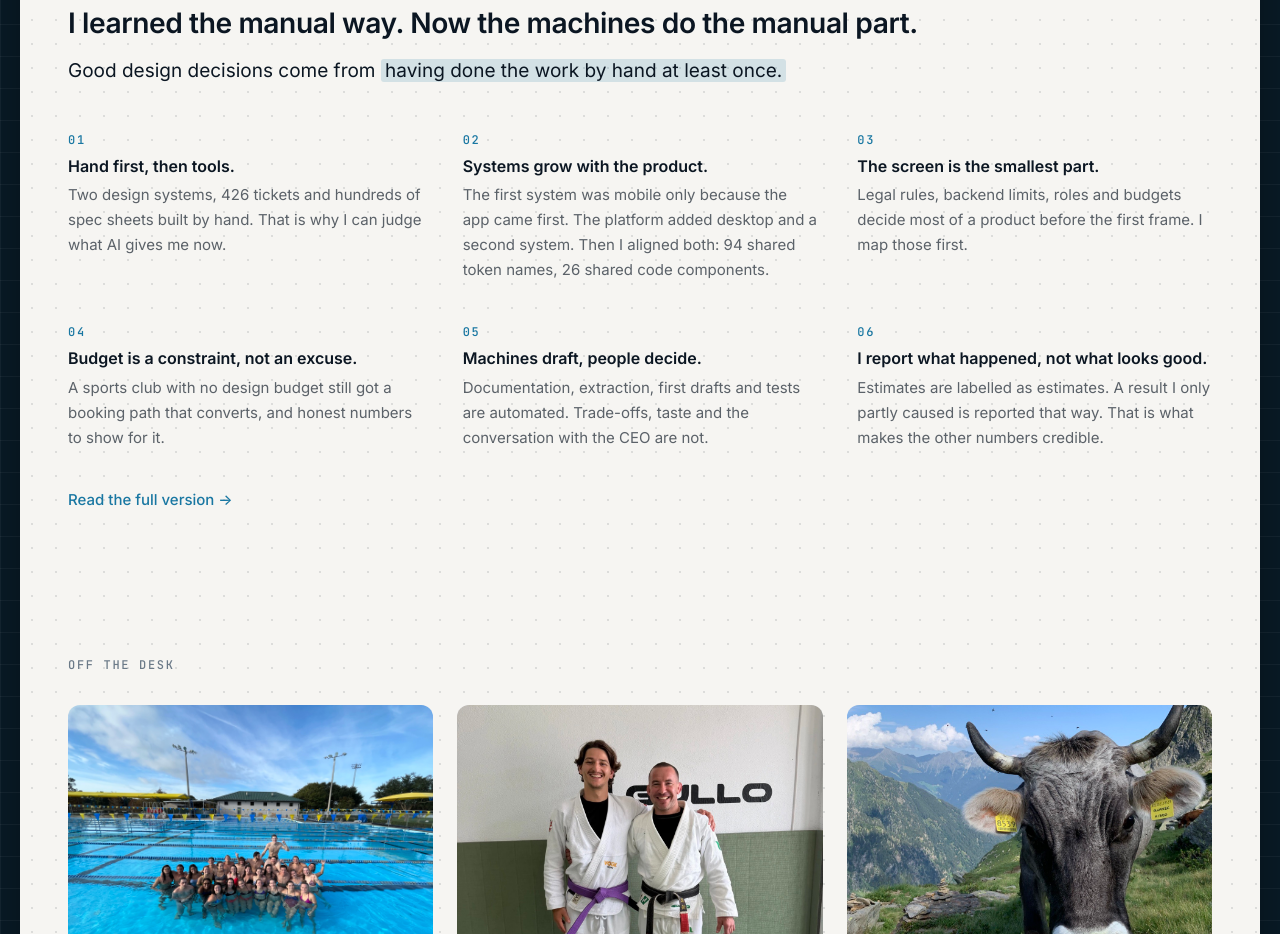
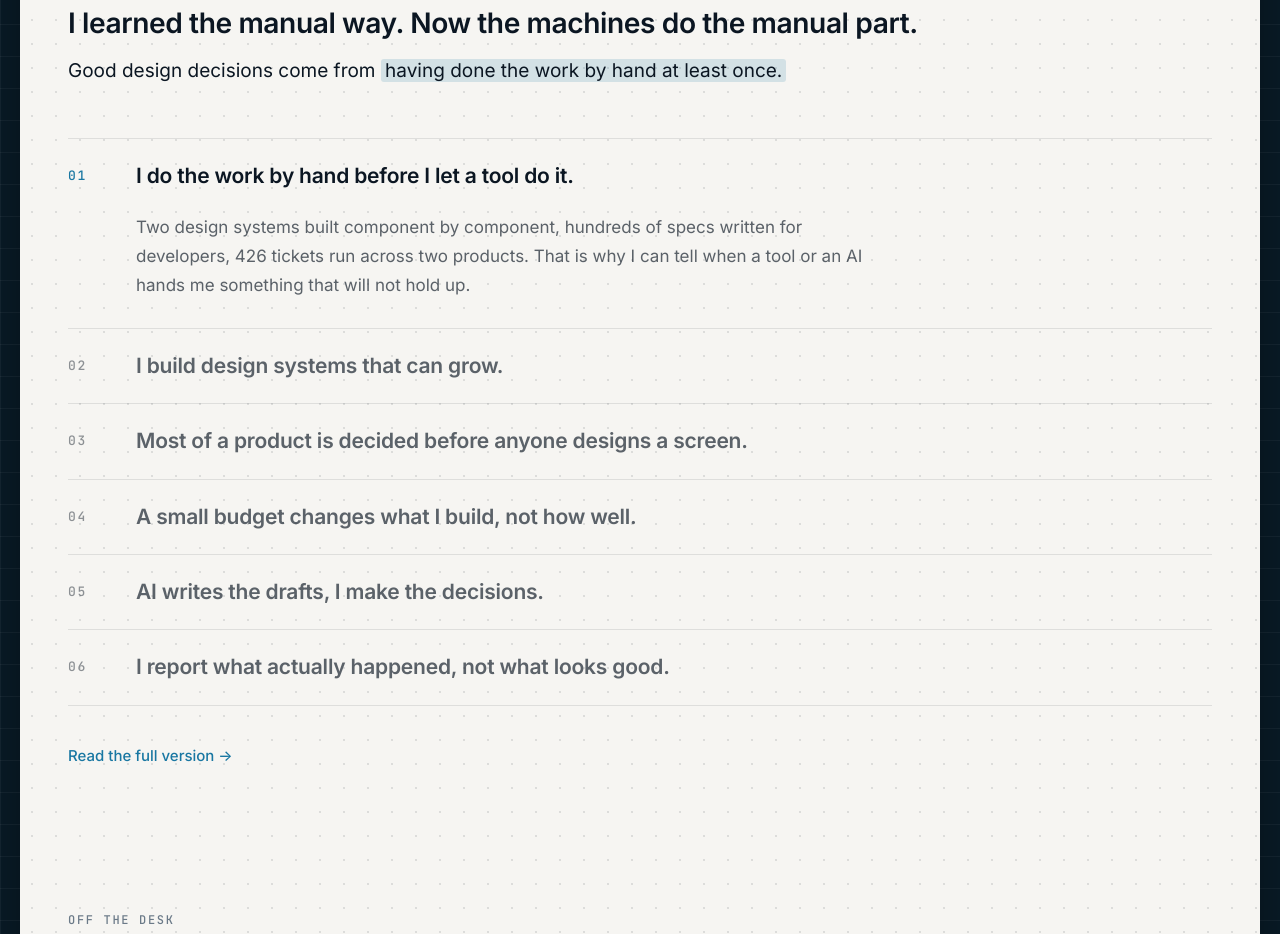
Before and after one commit to maikrieffen/maik-portfolio, a plain HTML site: page index.html in a window 1280 px wide. Shown: the part 2440-3374 px from the top of the page. Drawn offline with Linux system fonts and the light colour scheme.

Commit message:
Interactive principles index, mobile hero and deck, sharper copy

```diff
--- a/index.html
+++ b/index.html
@@ -85,15 +85,32 @@
     <p class="label">How I work</p>
     <h2 class="h2">I learned the manual way. Now the machines do the manual part.</h2>
     <p class="belief">Good design decisions come from <span class="hl">having done the work by hand at least once.</span></p>
-    <div class="principles">
-      <div class="pr"><div class="num">01</div><h3>Hand first, then tools.</h3><p>Two design systems, 426 tickets and hundreds of spec sheets built by hand. That is why I can judge what AI gives me now.</p></div>
-      <div class="pr"><div class="num">02</div><h3>Systems grow with the product.</h3><p>The first system was mobile only because the app came first. The platform added desktop and a second system. Then I aligned both: 94 shared token names, 26 shared code components.</p></div>
-      <div class="pr"><div class="num">03</div><h3>The screen is the smallest part.</h3><p>Legal rules, backend limits, roles and budgets decide most of a product before the first frame. I map those first.</p></div>
-      <div class="pr pr--more"><div class="num">04</div><h3>Budget is a constraint, not an excuse.</h3><p>A sports club with no design budget still got a booking path that converts, and honest numbers to show for it.</p></div>
-      <div class="pr pr--more"><div class="num">05</div><h3>Machines draft, people decide.</h3><p>Documentation, extraction, first drafts and tests are automated. Trade-offs, taste and the conversation with the CEO are not.</p></div>
-      <div class="pr pr--more"><div class="num">06</div><h3>I report what happened, not what looks good.</h3><p>Estimates are labelled as estimates. A result I only partly caused is reported that way. That is what makes the other numbers credible.</p></div>
+    <div class="plist" data-plist>
+      <div class="p is-on">
+        <button class="p__row" type="button" aria-expanded="true" aria-controls="p01"><span class="p__num">01</span><span class="p__title">I do the work by hand before I let a tool do it.</span><span class="p__mark" aria-hidden="true"></span></button>
+        <div class="p__body" id="p01" data-num="01"><p>Two design systems built component by component, hundreds of specs written for developers, 426 tickets run across two products. That is why I can tell when a tool or an AI hands me something that will not hold up.</p></div>
+      </div>
+      <div class="p">
+        <button class="p__row" type="button" aria-expanded="false" aria-controls="p02"><span class="p__num">02</span><span class="p__title">I build design systems that can grow.</span><span class="p__mark" aria-hidden="true"></span></button>
+        <div class="p__body" id="p02" data-num="02"><p>At GARANTIEMAX the first system covered the phone app only, because the app came first. When the partner platform arrived I extended it to desktop instead of starting again, then aligned both, so they now share 94 names for things like colour and spacing and 26 components.</p></div>
+      </div>
+      <div class="p">
+        <button class="p__row" type="button" aria-expanded="false" aria-controls="p03"><span class="p__num">03</span><span class="p__title">Most of a product is decided before anyone designs a screen.</span><span class="p__mark" aria-hidden="true"></span></button>
+        <div class="p__body" id="p03" data-num="03"><p>Legal rules, what the backend can actually return, who is allowed to see what, and the budget. Those decide more than the interface does, so I map them first and design what the product can really do.</p></div>
+      </div>
+      <div class="p">
+        <button class="p__row" type="button" aria-expanded="false" aria-controls="p04"><span class="p__num">04</span><span class="p__title">A small budget changes what I build, not how well.</span><span class="p__mark" aria-hidden="true"></span></button>
+        <div class="p__body" id="p04" data-num="04"><p>Wasserfreunde Spandau 04 is a swimming club with no design budget and no product team. It still got a booking path that converts and honest numbers to show for it.</p></div>
+      </div>
+      <div class="p">
+        <button class="p__row" type="button" aria-expanded="false" aria-controls="p05"><span class="p__num">05</span><span class="p__title">AI writes the drafts, I make the decisions.</span><span class="p__mark" aria-hidden="true"></span></button>
+        <div class="p__body" id="p05" data-num="05"><p>Documentation, data extraction, first drafts and test coverage run automatically in my workflow. What to build, what to drop and how to explain the trade-off to the person paying for it stays with me.</p></div>
+      </div>
+      <div class="p">
+        <button class="p__row" type="button" aria-expanded="false" aria-controls="p06"><span class="p__num">06</span><span class="p__title">I report what actually happened, not what looks good.</span><span class="p__mark" aria-hidden="true"></span></button>
+        <div class="p__body" id="p06" data-num="06"><p>When a number is an estimate, I label it as one. When a result had causes besides my work, I say so. It costs me a few impressive slides and it is why the other numbers can be trusted.</p></div>
+      </div>
     </div>
-    <p class="m-only more-note">Principles 04 to 06 are on the next page.</p>
     <p class="more-link"><a class="btn--link" href="how-i-work.html">Read the full version →</a></p>
   </section>
   <section class="section" id="off-the-desk">
--- a/script.js
+++ b/script.js
@@ -29,6 +29,7 @@
   document.querySelectorAll("[data-year]").forEach(function (el) { el.textContent = new Date().getFullYear(); });
   // How I operate on phones: a swipeable deck. The card in front is sharp, the ones behind
   // sit lower, smaller and blurred, so there is only ever one card to read.
+  (function () {
   var track = document.querySelector("[data-deck]");
   if (!track) return;
   var dots = document.querySelector("[data-deck-dots]");
@@ -76,4 +77,31 @@
   window.addEventListener("resize", sync);
   if (phone.addEventListener) { phone.addEventListener("change", sync); } else if (phone.addListener) { phone.addListener(sync); }
   sync();
+  })();
+  // How I work: the six principles as an index. On desktop the title you point at shows its
+  // body next to the list. Below 1024px the same rows open and close on tap, one at a time.
+  (function () {
+  var list = document.querySelector("[data-plist]");
+  if (!list) return;
+  var items = Array.prototype.slice.call(list.querySelectorAll(".p"));
+  var wide = window.matchMedia("(min-width:1024px)");
+  function show(item) {
+    items.forEach(function (p) {
+      var on = p === item;
+      p.classList.toggle("is-on", on);
+      p.querySelector(".p__row").setAttribute("aria-expanded", on ? "true" : "false");
+    });
+  }
+  items.forEach(function (item) {
+    var row = item.querySelector(".p__row");
+    row.addEventListener("click", function () {
+      show(!wide.matches && item.classList.contains("is-on") ? null : item);
+    });
+    row.addEventListener("mouseenter", function () { if (wide.matches) { show(item); } });
+    row.addEventListener("focus", function () { if (wide.matches) { show(item); } });
+  });
+  function reset() { show(wide.matches ? items[0] : null); }
+  if (wide.addEventListener) { wide.addEventListener("change", reset); } else if (wide.addListener) { wide.addListener(reset); }
+  reset();
+  })();
 })();
--- a/styles.css
+++ b/styles.css
@@ -43,7 +43,6 @@ p{margin:0}
 .label{font:500 12px/1.4 var(--mono);letter-spacing:.14em;text-transform:uppercase;color:var(--muted);margin:0}
 .label--accent{color:var(--accent)}
 .name{font:700 clamp(30px,2.9vw,40px)/1.08 var(--sans);letter-spacing:-.02em;text-transform:uppercase;margin:0}
-.m-only{display:none}
 .lede{font:400 17px/1.5 var(--sans);max-width:40ch;color:var(--ink)}
 .h2{font:600 clamp(24px,2.2vw,30px)/1.2 var(--sans);letter-spacing:-.015em;margin:12px 0 16px}
 .body{color:var(--ink-60)}
@@ -101,9 +100,37 @@ p{margin:0}
 .desk .box{aspect-ratio:4/3}
 .desk p{font-size:15px;color:var(--ink-60);margin-top:12px}
 .desk b{color:var(--ink);font-weight:600}
-.more-note{font-size:15px;color:var(--ink-60);margin-top:28px}
 .more-link{margin-top:36px}
 .deck__dots{display:none}
+/* How I work: an index of the six principles. Hover a title on desktop, tap it on touch. */
+.plist{margin-top:44px;border-top:1px solid var(--rule)}
+.p{border-bottom:1px solid var(--rule)}
+.p__row{display:grid;grid-template-columns:44px minmax(0,1fr) 15px;gap:0 12px;align-items:center;
+  width:100%;text-align:left;font:inherit;background:none;border:0;padding:19px 0;cursor:pointer;
+  -webkit-tap-highlight-color:transparent}
+.p__num{font:500 12px/1.4 var(--mono);letter-spacing:.14em;color:var(--ink-40);transition:color .25s ease}
+.p__title{font:600 17px/1.4 var(--sans);color:var(--ink);transition:color .25s ease}
+.p__mark{position:relative;width:15px;height:15px;justify-self:end}
+.p__mark::before,.p__mark::after{content:"";position:absolute;left:0;top:7px;width:15px;height:1.5px;border-radius:2px;
+  background:var(--ink-40);transition:transform .3s ease,background .25s ease}
+.p__mark::after{transform:rotate(90deg)}
+.p.is-on .p__num{color:var(--accent)}
+.p.is-on .p__mark::before,.p.is-on .p__mark::after{background:var(--accent)}
+.p.is-on .p__mark::after{transform:rotate(0)}
+.p__body{display:grid;grid-template-rows:0fr;opacity:0;transition:grid-template-rows .34s ease,opacity .25s ease}
+.p__body > p{overflow:hidden;font:400 16px/1.6 var(--sans);color:var(--ink-60)}
+.p.is-on .p__body{grid-template-rows:1fr;opacity:1}
+.p.is-on .p__body > p{padding-bottom:20px}
+@media (min-width:1024px){
+  .plist{margin-top:52px}
+  .p__row{grid-template-columns:56px minmax(0,1fr);padding:23px 0;transition:border-color .25s ease}
+  .p__num{font-size:13px}
+  .p__title{font-size:21px;line-height:1.35;letter-spacing:-.01em;color:var(--ink-60)}
+  .p__row:hover .p__title,.p.is-on .p__title{color:var(--ink)}
+  .p__mark{display:none}
+  .p__body > p{font-size:17px;line-height:1.7;max-width:76ch;padding-left:68px}
+  .p.is-on .p__body > p{padding-bottom:28px}
+}
 /* Footer */
 .foot{margin-top:144px;padding-top:8px}
 .foot .lede{max-width:52ch}
@@ -188,12 +215,11 @@ p{margin:0}
   .btn{min-height:44px;padding:12px 16px;border-radius:10px}
   .btn--link{font-size:16px}
   .work{gap:40px}
+  .p__row{grid-template-columns:32px minmax(0,1fr) 15px;gap:0 10px}
   .card .cap{font-size:16px}
-  .m-only{display:block}
   .tr h3{font-size:16px}
   .tr p{font-size:15px}
   .pr p{font-size:15px}
-  .pr--more{display:none}
   .recap .principles{grid-template-columns:1fr}
   /* How I operate: a swipeable deck. Front card sharp, the ones behind blurred. */
   .deck{position:relative}
```
Also changed, not shown: how-i-work.html (+6 -6 lines).
